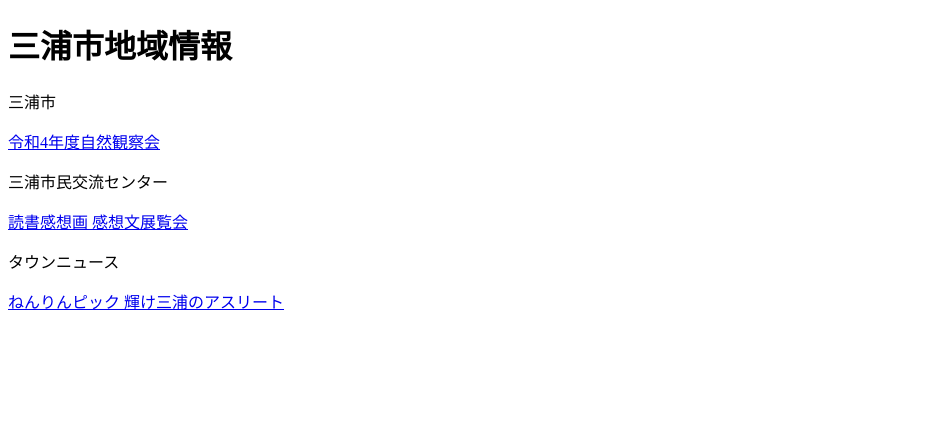
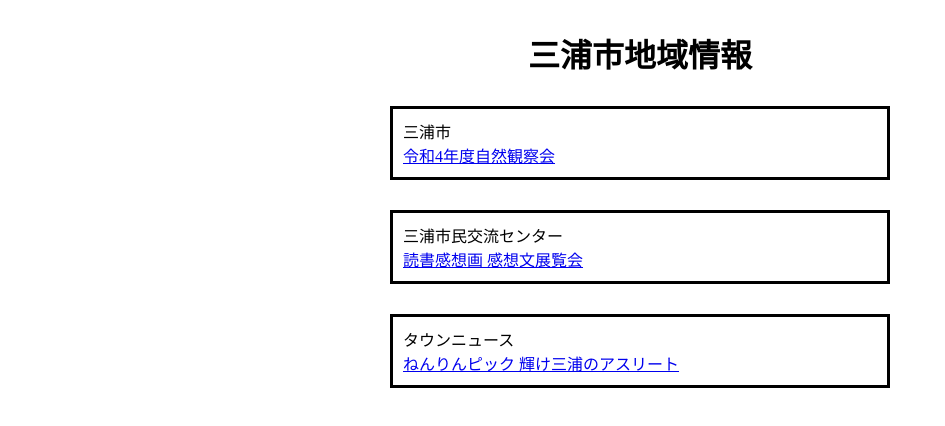
Before and after one commit to hashimotoyoshio/miura-area-infomation, a plain HTML site: page index.html in a window 1280 px wide. Shown: the whole page, without its empty margins (0-945 px from the left). Drawn offline with Linux system fonts and the light colour scheme; some packages are replaced by stand-ins of ours.

Commit message:
Add files via upload

```diff
--- a/index.html
+++ b/index.html
@@ -5,7 +5,10 @@
     <meta http-equiv="X-UA-Compatible" content="IE=edge">
     <meta name="viewport" content="width=device-width, initial-scale=1.0">
     <title>三浦市地域情報</title>
+    <link rel="stylesheet" href="https://unpkg.com/ress/dist/ress.min.css">
+    <link rel="stylesheet" href="style.css">
 </head>
+
 <body>
     <header>
         <h1>三浦市地域情報</h1>
--- /dev/null
+++ b/style.css
@@ -0,0 +1,15 @@
+body {
+    width: 900px;
+    margin: 0 auto;
+}
+
+header {
+    margin-top: 30px;
+    text-align: center;
+}
+
+section {
+    border-style: solid;
+    margin: 30px 200px;
+    padding: 10px;
+}
```
